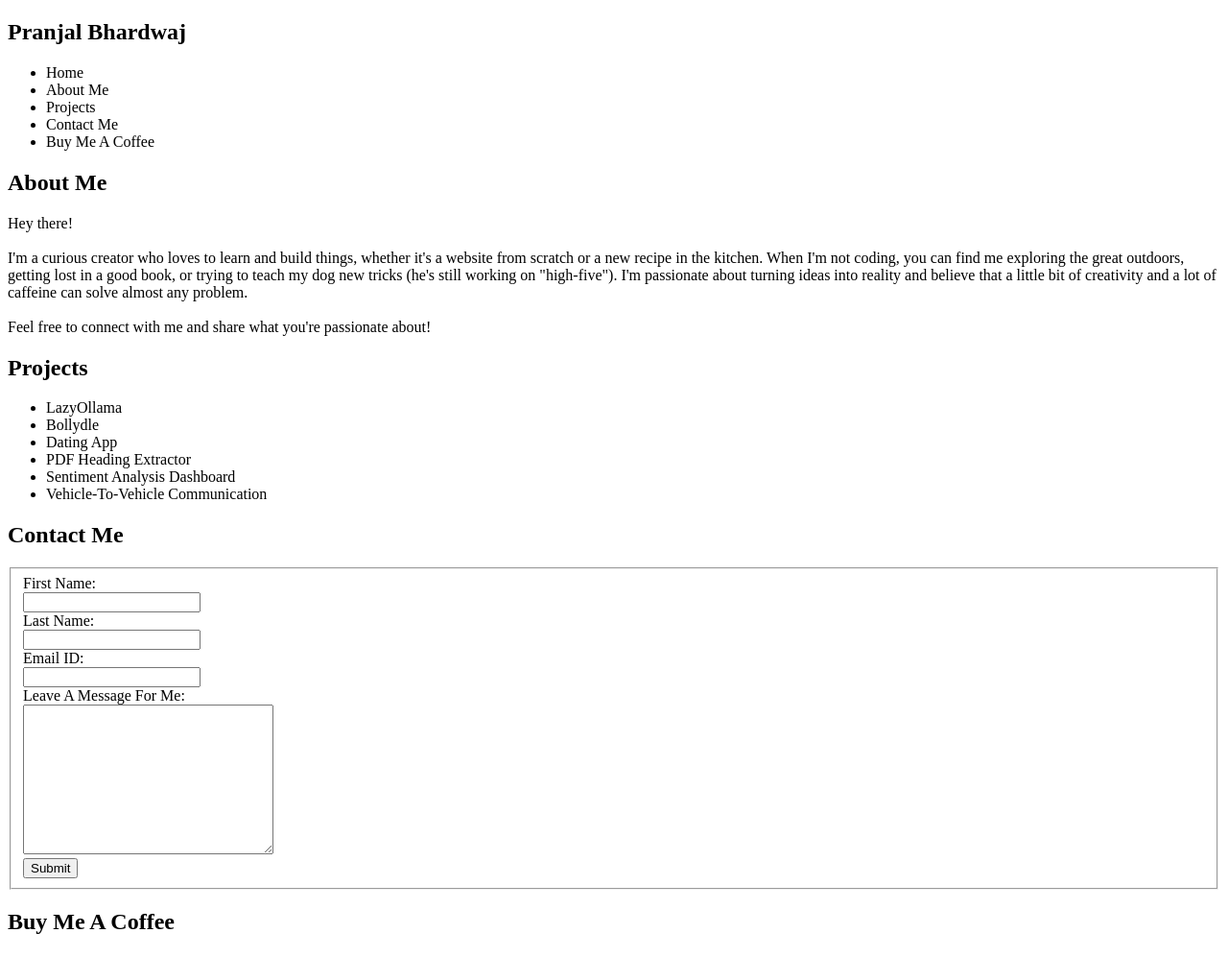
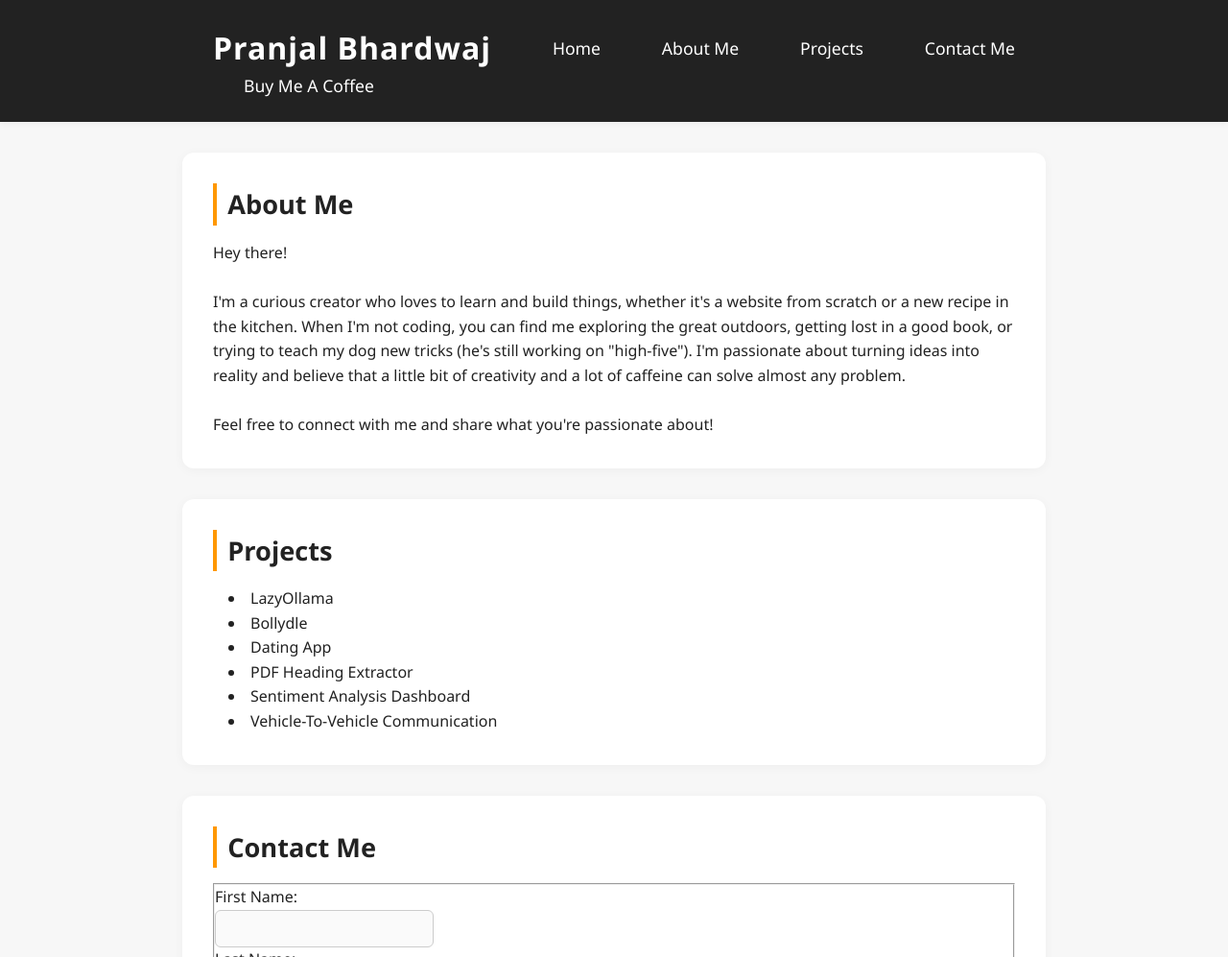
Before and after one commit to PR4NJAL/portfolioWebsite, a plain HTML site: page index.html in a window 1280 px wide. Shown: the top 997 px of the page at 96% size. Drawn offline with Linux system fonts and the light colour scheme.

Commit message:
Basic CSS

```diff
--- a/index.html
+++ b/index.html
@@ -1,20 +1,21 @@
 <!DOCTYPE html>
-<html>
+<html lang="en">
     <head>
+        <meta charset="UTF-8">
+        <meta name="viewport" content="width=device-width, initial-scale=1.0">
         <title>Pranjal's Portfolio</title>
+        <link rel="stylesheet" href="style.css">
     </head>
     <body>
         <!--These are the planned tags that we can use to modularize the website into manageble section-->
         <header><!--Block-->
             <nav><!--Block-->
-                <h1>Pranjal Bhardwaj</h1><!--Block-->
-                <ul><!--Block--><!--Consider checking for a better tag-->
-                    <li>Home</li>
-                    <li>About Me</li><!--Block-->
-                    <li>Projects</li>
-                    <li>Contact Me</li>
-                    <li>Buy Me A Coffee</li>
-                </ul>
+                <h2>Pranjal Bhardwaj</h2><!--Block-->
+                <p>Home</p><!--Block-->
+                <p>About Me</p>
+                <p>Projects</p>
+                <p>Contact Me</p>
+                <p>Buy Me A Coffee</p>
             </nav>
         </header>
         <aside><!--Block--><!--Could make this transition from the navbar-->
@@ -56,13 +57,16 @@
         </section>
         <section>
             <h1>Buy Me A Coffee</h1>
-            <p></p>
+            <p>Please Scan QR Given Below:</p>
         </section>
         <article><!--Block--><!--Should be possible to distribute it independently from the rest of the web site.-->
 
         </article>
         <footer><!--Block-->
-
+            <p>Email: pranjalbhardwaj.in@gmail.com</p>
+            <p>Mobile Number: +918800560064</p>
+            <p>GitHub: https://github.com/PR4NJAL</p>
+            <p>LinkedIn: www.linkedin.com/in/pranjal-bhardwaj-290151283</p>
         </footer>
     </body>
 </html>
--- /dev/null
+++ b/style.css
@@ -0,0 +1,131 @@
+* {
+    margin: 0;
+    padding: 0;
+    box-sizing: border-box;
+}
+
+body {
+    font-family: 'Segoe UI', Arial, sans-serif;
+    background: #f7f7f7;
+    color: #222;
+    line-height: 1.6;
+}
+
+header {
+    background: #222;
+    color: #fff;
+    padding: 1.5rem 0;
+    box-shadow: 0 2px 8px rgba(0,0,0,0.05);
+}
+
+nav {
+    display: flex;
+    align-items: center;
+    justify-content: space-between;
+    max-width: 900px;
+    margin: 0 auto;
+    padding: 0 2rem;
+    flex-wrap: wrap;
+}
+
+nav h2 {
+    font-size: 2rem;
+    letter-spacing: 1px;
+    font-weight: 700;
+}
+
+nav p {
+    margin-left: 2rem;
+    cursor: pointer;
+    font-size: 1.1rem;
+    transition: color 0.2s;
+    display: inline-block;
+}
+
+nav p:hover {
+    color: #ff9800;
+}
+
+section {
+    max-width: 900px;
+    margin: 2rem auto;
+    background: #fff;
+    padding: 2rem;
+    border-radius: 12px;
+    box-shadow: 0 2px 12px rgba(0,0,0,0.04);
+}
+
+section h1 {
+    color: #222;
+    margin-bottom: 1rem;
+    font-size: 1.7rem;
+    border-left: 4px solid #ff9800;
+    padding-left: 0.7rem;
+}
+
+ul {
+    list-style: disc inside;
+    margin-left: 1rem;
+}
+
+form {
+    display: flex;
+    flex-direction: column;
+    gap: 0.7rem;
+}
+
+input[type="text"],
+input[type="email"],
+textarea {
+    padding: 0.6rem;
+    border: 1px solid #ccc;
+    border-radius: 6px;
+    font-size: 1rem;
+    background: #fafafa;
+    transition: border 0.2s;
+}
+
+input[type="text"]:focus,
+input[type="email"]:focus,
+textarea:focus {
+    border: 1.5px solid #ff9800;
+    outline: none;
+}
+
+input[type="submit"] {
+    background: #ff9800;
+    color: #fff;
+    border: none;
+    padding: 0.7rem 1.5rem;
+    border-radius: 6px;
+    font-size: 1rem;
+    cursor: pointer;
+    transition: background 0.2s;
+}
+
+input[type="submit"]:hover {
+    background: #e68900;
+}
+
+footer {
+    background: #222;
+    color: #fff;
+    text-align: center;
+    padding: 1.2rem 0;
+    margin-top: 2rem;
+    font-size: 1rem;
+}
+
+@media (max-width: 700px) {
+    nav {
+        flex-direction: column;
+        align-items: flex-start;
+        gap: 0.7rem;
+    }
+    nav p {
+        margin-left: 0;
+    }
+    section {
+        padding: 1rem;
+    }
+}
```
